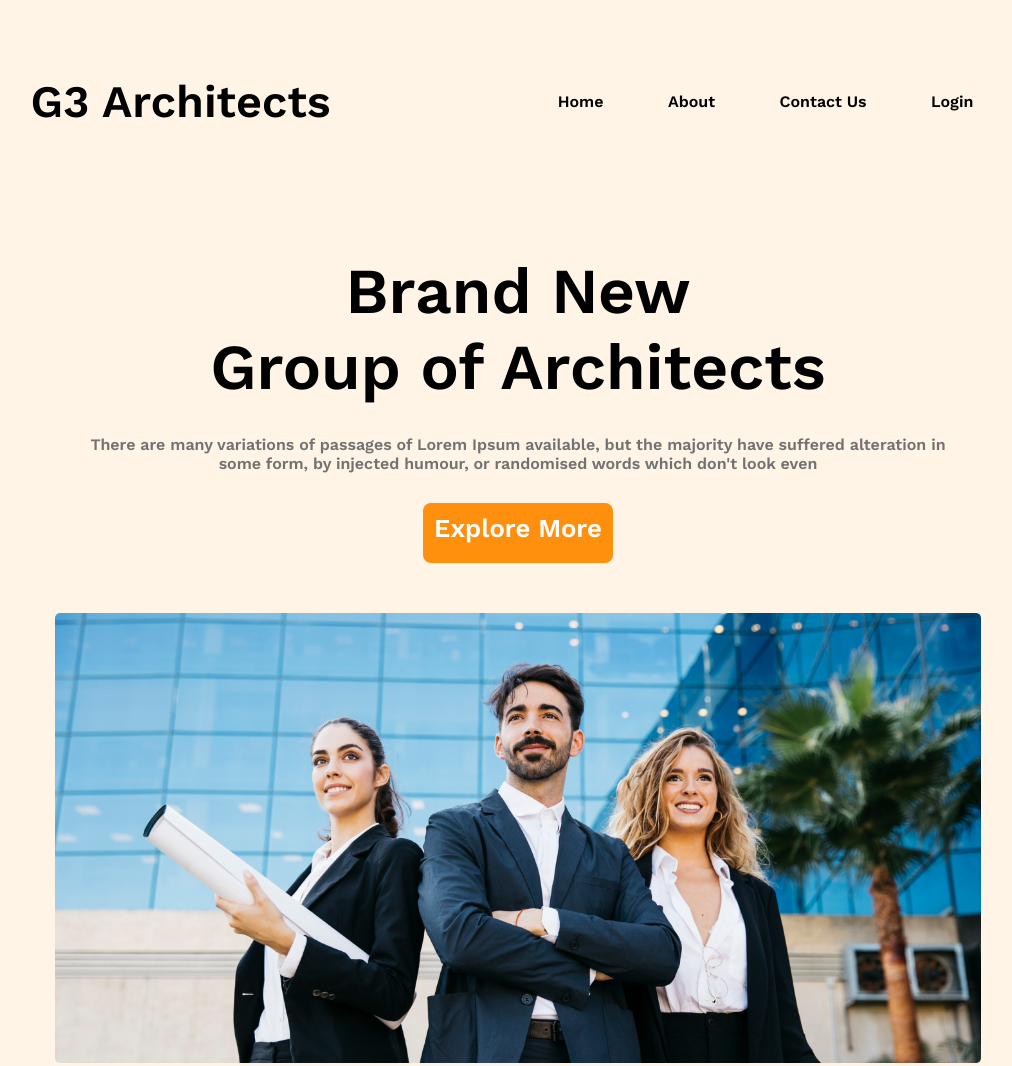
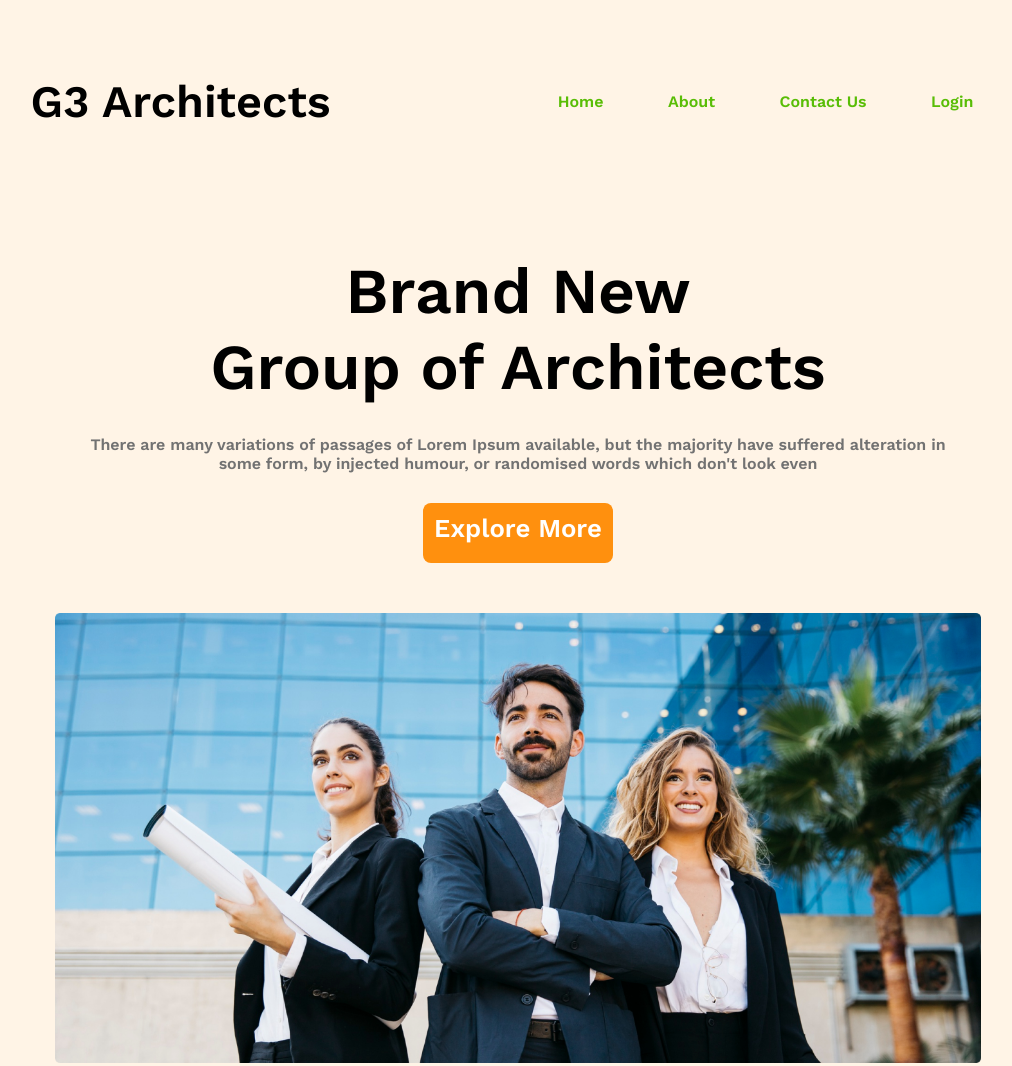
Before and after one commit to sushmoymalakar/g3-arch, a plain HTML site: page index.html in a window 1280 px wide. Shown: the top 1066 px of the page, without its empty margins (122-1134 px from the left). Drawn offline with nearby package versions, Linux system fonts and the light colour scheme.

Commit message:
navbar color changed

```diff
--- a/index.html
+++ b/index.html
@@ -20,10 +20,10 @@
         <nav class="header">
             <p class="header-title">G3 Architects</p>
             <ul class="navbar-menu">
-                <li>Home</li>
-                <li>About</li>
-                <li>Contact Us</li>
-                <li>Login</li>
+                <li><a href="">Home</a></li>
+                <li><a href="">About</a></li>
+                <li><a href="">Contact Us</a> </li>
+                <li><a href="">Login</a> </li>
             </ul>
         </nav>
 
@@ -226,8 +226,10 @@
             </div>
             <div id="us-des">
                 <p> Lorem ipsum dolor sit amet consectetur adipisicing elit. <br> Dolor facilis corporis commodi. Culpa
-                    doloribus consequuntur incidunt, <br> provident facilis non vel quas, delectus voluptates quidem, fugiat
-                    ad architecto officia dicta officiis. <br>  Earum laudantium culpa sequi inventore aperiam magnam eius. <br>
+                    doloribus consequuntur incidunt, <br> provident facilis non vel quas, delectus voluptates quidem,
+                    fugiat
+                    ad architecto officia dicta officiis. <br> Earum laudantium culpa sequi inventore aperiam magnam
+                    eius. <br>
                     Animi unde accusamus fugiat ab aspernatur provident porro similique saepe facilis nesciunt!</p>
             </div>
 
@@ -278,7 +280,7 @@
         <p class="footer font">All Rights Sushmoy & Programming Hero @2023 </p>
     </footer>
 
-<!-- footer ends  -->
+    <!-- footer ends  -->
 
 </body>
 
--- a/styles/style.css
+++ b/styles/style.css
@@ -37,6 +37,10 @@ body {
     display: flex;
     justify-content: space-around;
 
+}
+.navbar-menu a{
+    text-decoration: none;
+    color: #59bd06;
 }
 
 /* architects starts*/
@@ -308,7 +312,7 @@ body {
 
 #us-des {
     color: #9c9c9c;
-    margin-bottom: 15px;
+    margin-bottom: 30px;
 }
 
 
```
